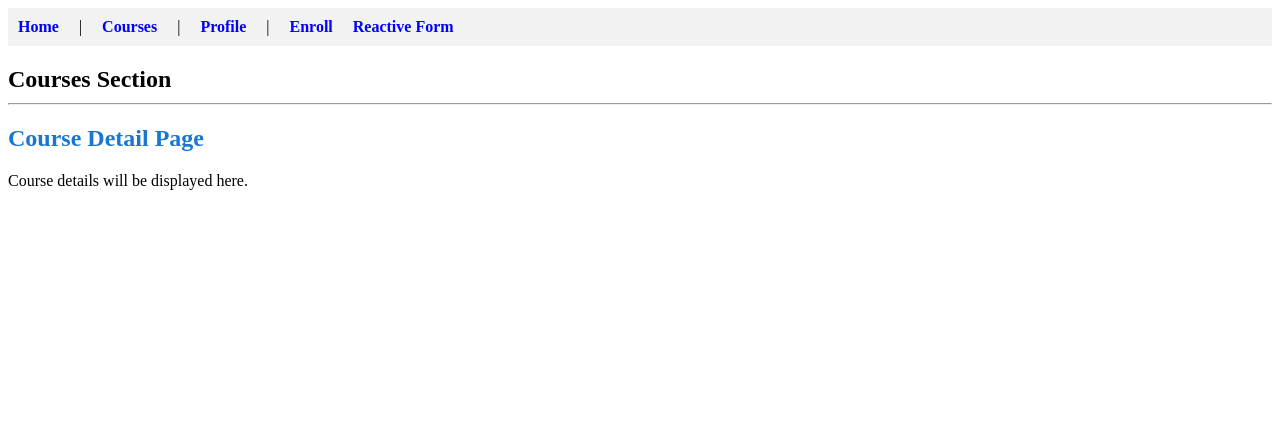
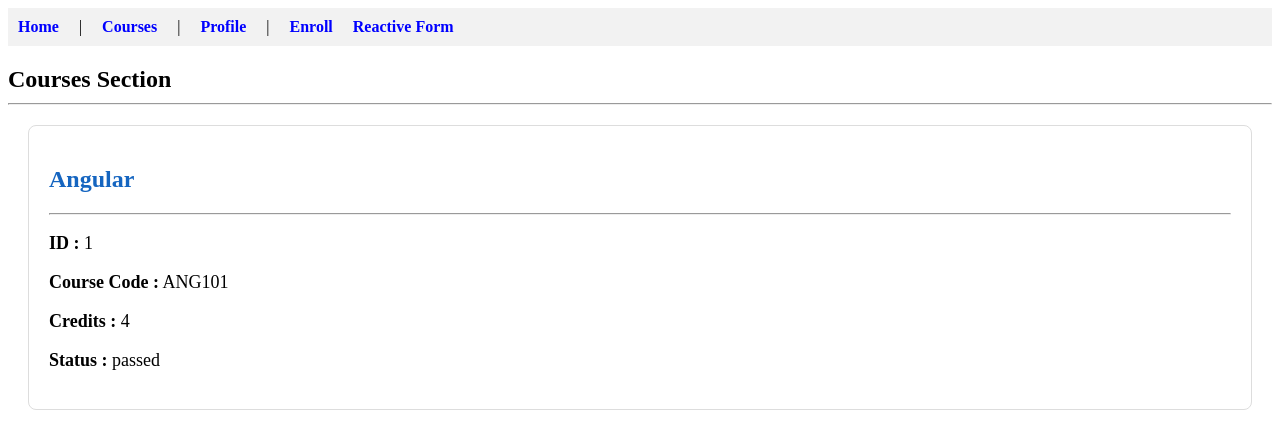
Before and after one commit to Batman0603/CTS-DN.05-Hands-on-Exercise, an Angular app in the folder Week 5/Angular_HandsOn/student-course-portal/: page /courses/1 in a window 1280 px wide. Shown: the top 448 px of the page. Built offline with nearby package versions, Linux system fonts and the light colour scheme.

Commit message:
Update commit - Completed part1 task-1 in exercise-7

```diff
--- a/Week 5/Angular_HandsOn/student-course-portal/src/app/components/course-card/course-card.html
+++ b/Week 5/Angular_HandsOn/student-course-portal/src/app/components/course-card/course-card.html
@@ -9,14 +9,18 @@ class="card"
 'border-left':
 
 course.gradeStatus=='passed'
+
 ? '8px solid green'
 
 : course.gradeStatus=='failed'
+
 ? '8px solid red'
 
 : '8px solid gray'
 
-}">
+}"
+
+(click)="openCourse()">
 
 <h2>
 
@@ -40,12 +44,12 @@ Credits :
 
 </p>
 
-<!-- Grade Badge -->
-
 <div [ngSwitch]="course.gradeStatus">
 
 <span
+
 *ngSwitchCase="'passed'"
+
 class="passed">
 
 Passed
@@ -53,7 +57,9 @@ Passed
 </span>
 
 <span
+
 *ngSwitchCase="'failed'"
+
 class="failed">
 
 Failed
@@ -61,7 +67,9 @@ Failed
 </span>
 
 <span
+
 *ngSwitchCase="'pending'"
+
 class="pending">
 
 Pending
@@ -72,49 +80,23 @@ Pending
 
 <br>
 
-<!-- Enrollment Button -->
+<!-- stopPropagation prevents the card click -->
 
 <button
 
-(click)="toggleEnrollment()">
+(click)="$event.stopPropagation(); toggleEnrollment()">
 
-{{
-
-enrollmentService.isEnrolled(course.id)
-
-?
-
-'Unenroll'
-
-:
-
-'Enroll'
-
-}}
+{{ enrollmentService.isEnrolled(course.id) ? 'Unenroll' : 'Enroll' }}
 
 </button>
 
 <button
 
-(click)="toggleDetails()">
+(click)="$event.stopPropagation(); toggleDetails()">
 
-{{
-
-isExpanded
-
-?
-
-'Hide Details'
-
-:
-
-'Show Details'
-
-}}
+Show Details
 
 </button>
-
-<!-- Expanded Section -->
 
 <div *ngIf="isExpanded">
 
@@ -130,17 +112,9 @@ Course ID :
 
 <p>
 
-Course Credits :
+Credits :
 
 {{course.credits}}
-
-</p>
-
-<p>
-
-Status :
-
-{{course.gradeStatus}}
 
 </p>
 
--- a/Week 5/Angular_HandsOn/student-course-portal/src/app/components/course-card/course-card.ts
+++ b/Week 5/Angular_HandsOn/student-course-portal/src/app/components/course-card/course-card.ts
@@ -1,12 +1,15 @@
-import { Component, Input } from '@angular/core';
+import { Component, EventEmitter, Input, Output } from '@angular/core';
 import { CommonModule } from '@angular/common';
 
+import { CreditLabelPipe } from '../../pipes/credit-label-pipe';
+
+import { EnrollmentService } from '../../services/enrollment';
 import { Course } from '../../models/course.model';
-import { CreditLabelPipe } from '../../pipes/credit-label-pipe';
-import { EnrollmentService } from '../../services/enrollment';
 
 @Component({
+
   selector: 'app-course-card',
+
   standalone: true,
 
   imports: [
@@ -15,40 +18,52 @@ import { EnrollmentService } from '../../services/enrollment';
   ],
 
   templateUrl: './course-card.html',
+
   styleUrl: './course-card.css'
+
 })
-export class CourseCard {
+
+export class CourseCard{
 
   @Input()
   course!: Course;
 
+  @Output()
+  cardClicked = new EventEmitter<number>();
+
   isExpanded = false;
 
   constructor(
+
     public enrollmentService: EnrollmentService
+
   ) {}
 
-  toggleEnrollment(): void {
+  toggleEnrollment() {
 
     if (this.enrollmentService.isEnrolled(this.course.id)) {
 
       this.enrollmentService.unenroll(this.course.id);
 
-      console.log("Unenrolled from", this.course.name);
+    }
 
-    } else {
+    else {
 
       this.enrollmentService.enroll(this.course.id);
-
-      console.log("Enrolled in", this.course.name);
 
     }
 
   }
 
-  toggleDetails(): void {
+  toggleDetails() {
 
     this.isExpanded = !this.isExpanded;
+
+  }
+
+  openCourse() {
+
+    this.cardClicked.emit(this.course.id);
 
   }
 
--- a/Week 5/Angular_HandsOn/student-course-portal/src/app/pages/course-detail/course-detail.css
+++ b/Week 5/Angular_HandsOn/student-course-portal/src/app/pages/course-detail/course-detail.css
@@ -1,5 +1,23 @@
 h2{
 
-    color:#1976d2;
+    color:#1565c0;
 
 }
+
+div{
+
+    border:1px solid #ddd;
+
+    border-radius:8px;
+
+    padding:20px;
+
+    margin:20px;
+
+}
+
+p{
+
+    font-size:18px;
+
+}
--- a/Week 5/Angular_HandsOn/student-course-portal/src/app/pages/course-detail/course-detail.html
+++ b/Week 5/Angular_HandsOn/student-course-portal/src/app/pages/course-detail/course-detail.html
@@ -1,7 +1,53 @@
-<h2>Course Detail Page</h2>
+<div *ngIf="course">
 
-<p>
+    <h2>
 
-Course details will be displayed here.
+        {{course.name}}
 
-</p>
+    </h2>
+
+    <hr>
+
+    <p>
+
+        <strong>ID :</strong>
+
+        {{course.id}}
+
+    </p>
+
+    <p>
+
+        <strong>Course Code :</strong>
+
+        {{course.code}}
+
+    </p>
+
+    <p>
+
+        <strong>Credits :</strong>
+
+        {{course.credits}}
+
+    </p>
+
+    <p>
+
+        <strong>Status :</strong>
+
+        {{course.gradeStatus}}
+
+    </p>
+
+</div>
+
+<div *ngIf="!course">
+
+    <h2>
+
+        Course Not Found
+
+    </h2>
+
+</div>
--- a/Week 5/Angular_HandsOn/student-course-portal/src/app/pages/course-detail/course-detail.ts
+++ b/Week 5/Angular_HandsOn/student-course-portal/src/app/pages/course-detail/course-detail.ts
@@ -1,11 +1,48 @@
-import { Component } from '@angular/core';
+import { Component, OnInit } from '@angular/core';
+import { CommonModule } from '@angular/common';
+import { ActivatedRoute } from '@angular/router';
+
+import { CourseService } from '../../services/course.service';
+import { Course } from '../../models/course.model';
 
 @Component({
+
   selector: 'app-course-detail',
-  imports: [],
+
+  standalone: true,
+
+  imports: [
+    CommonModule
+  ],
+
   templateUrl: './course-detail.html',
-  styleUrl: './course-detail.css',
+
+  styleUrl: './course-detail.css'
+
 })
-export class CourseDetail {
+
+export class CourseDetail implements OnInit {
+
+  course?: Course;
+
+  constructor(
+
+    private route: ActivatedRoute,
+
+    private courseService: CourseService
+
+  ) {}
+
+  ngOnInit(): void {
+
+    const id = Number(
+
+      this.route.snapshot.paramMap.get('id')
+
+    );
+
+    this.course = this.courseService.getCourseById(id);
+
+  }
 
 }
--- a/Week 5/Angular_HandsOn/student-course-portal/src/app/pages/course-list/course-list.html
+++ b/Week 5/Angular_HandsOn/student-course-portal/src/app/pages/course-list/course-list.html
@@ -1,14 +1,14 @@
-<h1>Available Courses</h1>
+<h1>
 
-<!-- Loading -->
+Available Courses
+
+</h1>
 
 <p *ngIf="isLoading">
 
 Loading courses...
 
 </p>
-
-<!-- Courses -->
 
 <div *ngIf="!isLoading">
 
@@ -20,15 +20,15 @@ Loading courses...
 let i=index;
 trackBy:trackByCourseId"
 
-            [course]="course">
+[course]="course"
+
+(cardClicked)="openCourse($event)">
 
 </app-course-card>
 
 </div>
 
 </div>
-
-<!-- Else Block -->
 
 <ng-template #noCourses>
 
--- a/Week 5/Angular_HandsOn/student-course-portal/src/app/pages/course-list/course-list.ts
+++ b/Week 5/Angular_HandsOn/student-course-portal/src/app/pages/course-list/course-list.ts
@@ -1,5 +1,7 @@
 import { Component, OnInit } from '@angular/core';
 import { CommonModule } from '@angular/common';
+
+import { Router } from '@angular/router';
 
 import { CourseCard } from '../../components/course-card/course-card';
 
@@ -30,17 +32,23 @@ export class CourseList implements OnInit{
 
   courses:Course[]=[];
 
-  constructor(private courseService:CourseService){}
+  constructor(
 
-  ngOnInit(): void{
+    private courseService:CourseService,
+
+    private router:Router
+
+  ){}
+
+  ngOnInit():void{
+
+    setTimeout(()=>{
 
       this.courses=this.courseService.getCourses();
 
-      setTimeout(()=>{
+      this.isLoading=false;
 
-          this.isLoading=false;
-
-      },1500);
+    },1500);
 
   }
 
@@ -50,4 +58,10 @@ export class CourseList implements OnInit{
 
   }
 
+  openCourse(id:number){
+
+      this.router.navigate(['courses',id]);
+
+  }
+
 }
```
Lines whose indentation alone changed are shown as unchanged.
